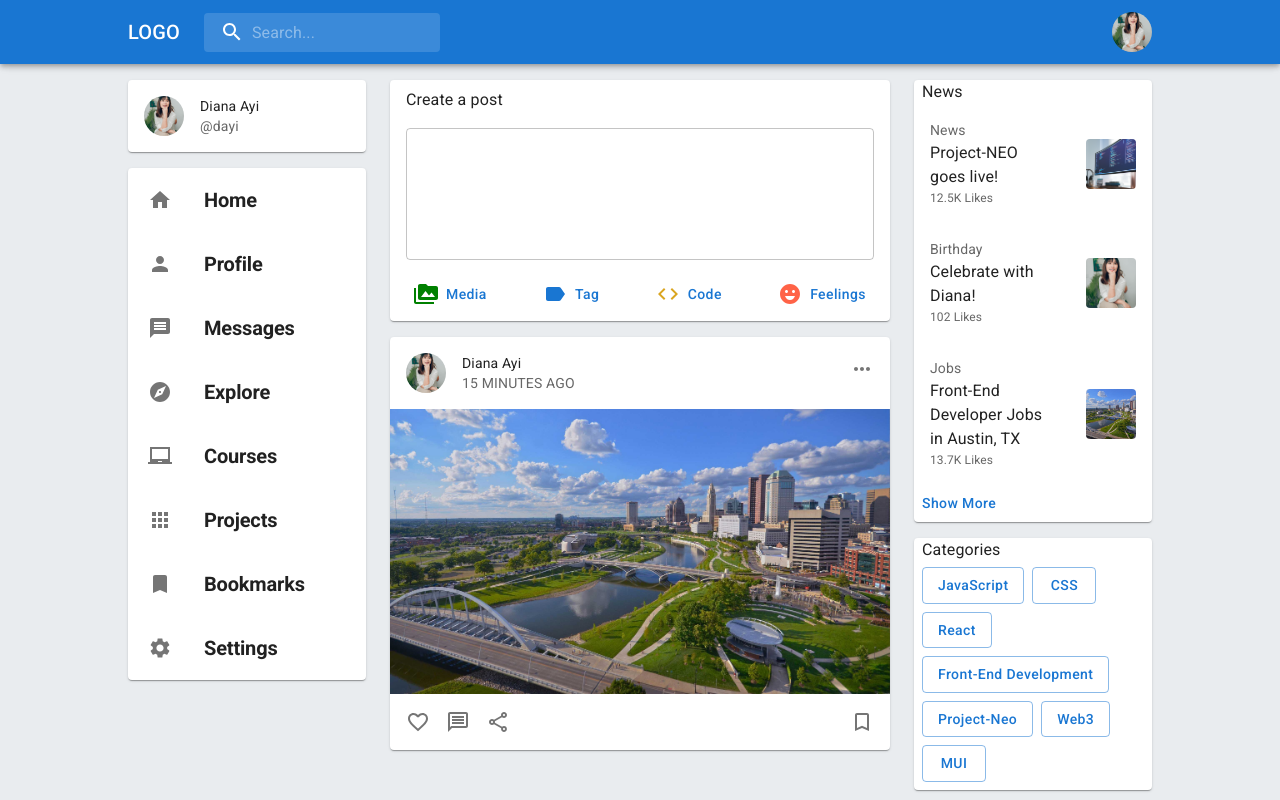
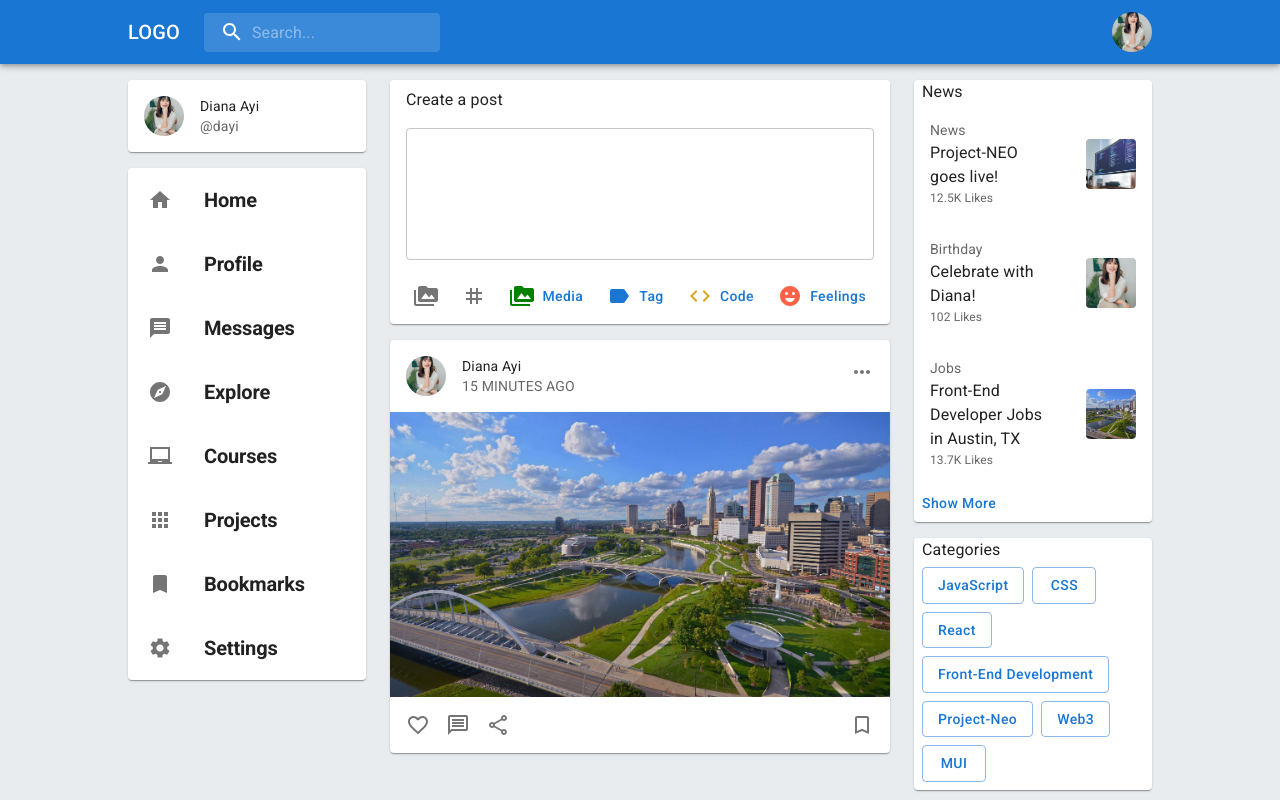
Before and after one commit to jpzambranoleon/project-neo-front-end, a React (Create React App) app: page / in a window 1280 px wide. Built offline with nearby package versions, Linux system fonts and the light colour scheme.

Commit message:
updated Post.jsx

```diff
--- a/src/pages/homePage/components/Post.jsx
+++ b/src/pages/homePage/components/Post.jsx
@@ -1,5 +1,5 @@
-import { Code, EmojiEmotions, Label, PermMedia,} from "@mui/icons-material";
-import { Button, Typography, Paper, Box, ListItem, TextField } from "@mui/material";
+import { Code, EmojiEmotions, Label, PermMedia, Tag,} from "@mui/icons-material";
+import { Button, Typography, Paper, Box, ListItem, TextField, Tooltip, IconButton } from "@mui/material";
 
 const Post = () => {
     return (
@@ -20,6 +20,16 @@ const Post = () => {
                 />
             </ListItem>
             <ListItem sx={{ mb: 2, display: 'flex', justifyContent: 'space-between' }}>
+                <Tooltip title="Media" placement="top">
+                    <IconButton>
+                        <PermMedia />
+                    </IconButton>
+                </Tooltip>
+                <Tooltip title="Tag" placement="top">
+                    <IconButton>
+                        <Tag />
+                    </IconButton>
+                </Tooltip>
                 <Button>
                     <PermMedia htmlColor="green"/>
                     <Box sx={{ ml: 1, textTransform: 'none' }}>
```
